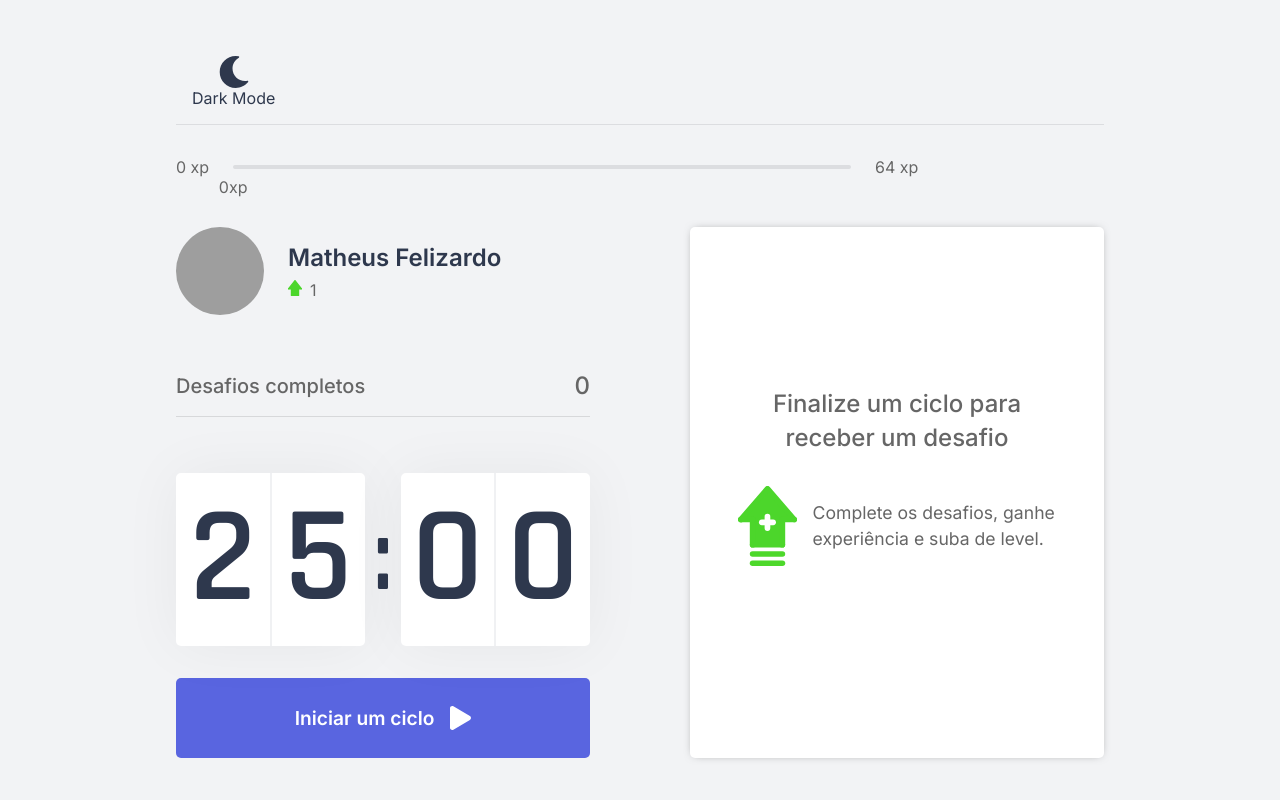
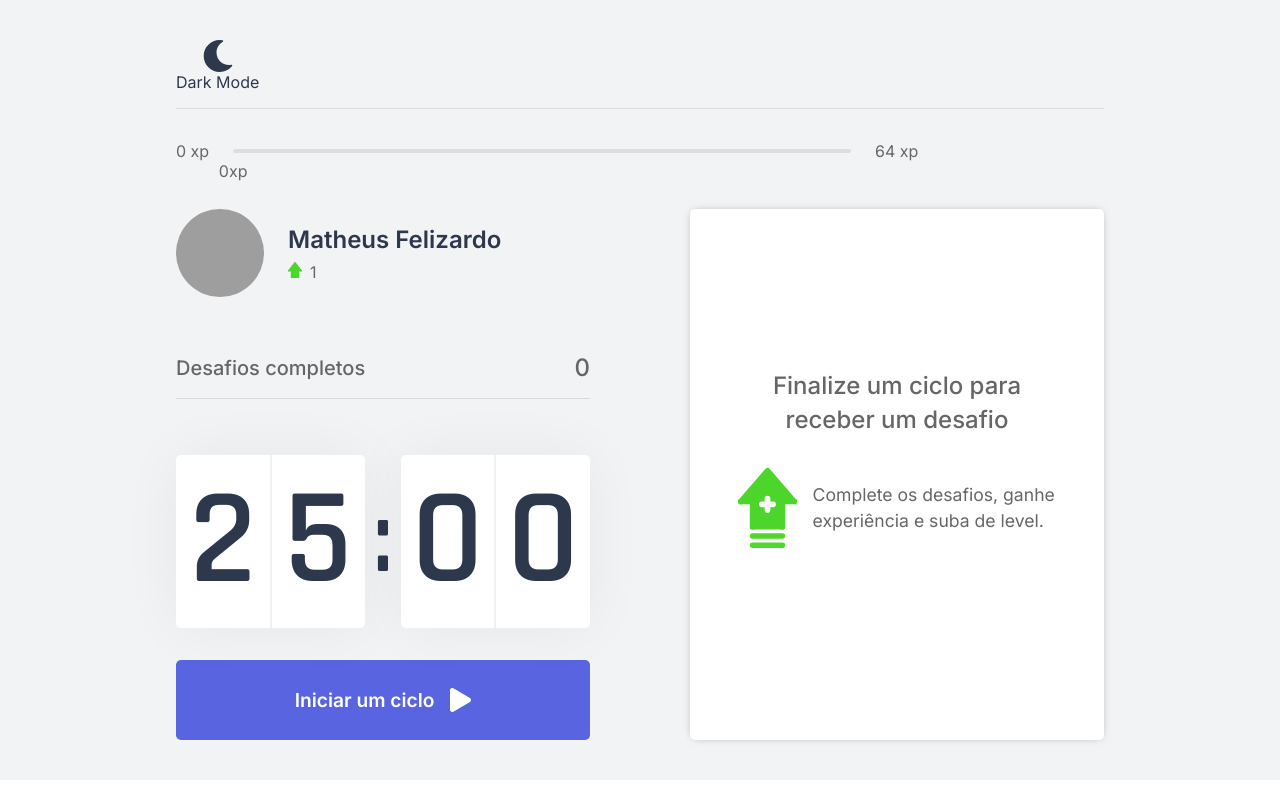
Before and after one commit to MatheusFelizardo/nlw4, a Next.js app: page / in a window 1280 px wide. Built offline with nearby package versions, Linux system fonts and the light colour scheme; grey boxes are pictures that could not be loaded.

Commit message:
ajustando tamanhos da pagina

```diff
--- a/src/styles/pages/Home.module.scss
+++ b/src/styles/pages/Home.module.scss
@@ -1,6 +1,6 @@
 .page {
-    height: 100vh;
-    width: 100vw;
+    height: 100%;
+    width: 100%;
     background: var(--background);
     color: var(--text);
     margin: 0 auto;
@@ -20,7 +20,7 @@
 }
 .container {
     margin: 0 auto;
-    height: 100vh;
+    height: 100%;
     max-width: 992px;
     padding: 2.5rem 2rem;
     display: flex;
@@ -30,7 +30,7 @@
         display: flex;
         justify-content: space-between;
         align-items: center;
-        padding: 1rem;
+        padding-bottom: 1rem;
         margin-bottom: 2rem;
         border-bottom: 1px solid var(--gray-line);
     }
```
